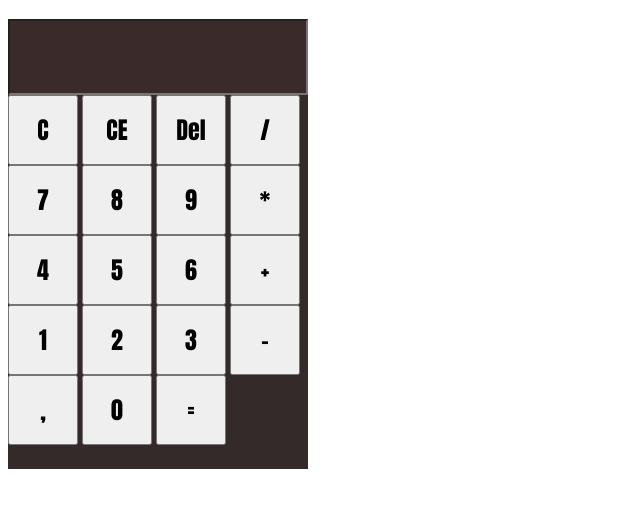
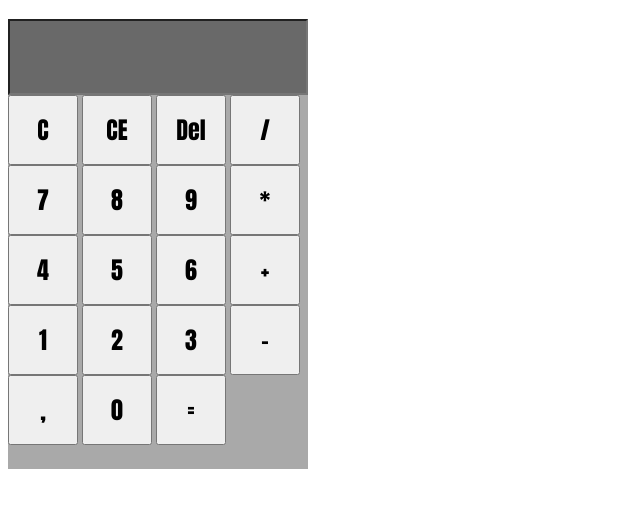
Before and after one commit to kos-tyash/calculator, a plain HTML site: page index.html in a window 1280 px wide. Shown: the part 61-568 px from the top of the page, without its empty margins (0-640 px from the left). Drawn offline with Linux system fonts and the light colour scheme.

Commit message:
calculator attem 3

```diff
--- a/style.css
+++ b/style.css
@@ -2,12 +2,12 @@
     height: 450px;
     width: 300px;
 
-    background-color: rgb(52, 42, 42);
+    background-color: darkgray;
 }
 .calcInput{
   height: 70px;
 width: 292px;
-background-color: rgb(59, 42, 42);
+background-color: dimgray;
 }
 .calcBtn{
   height: 70px;
```
